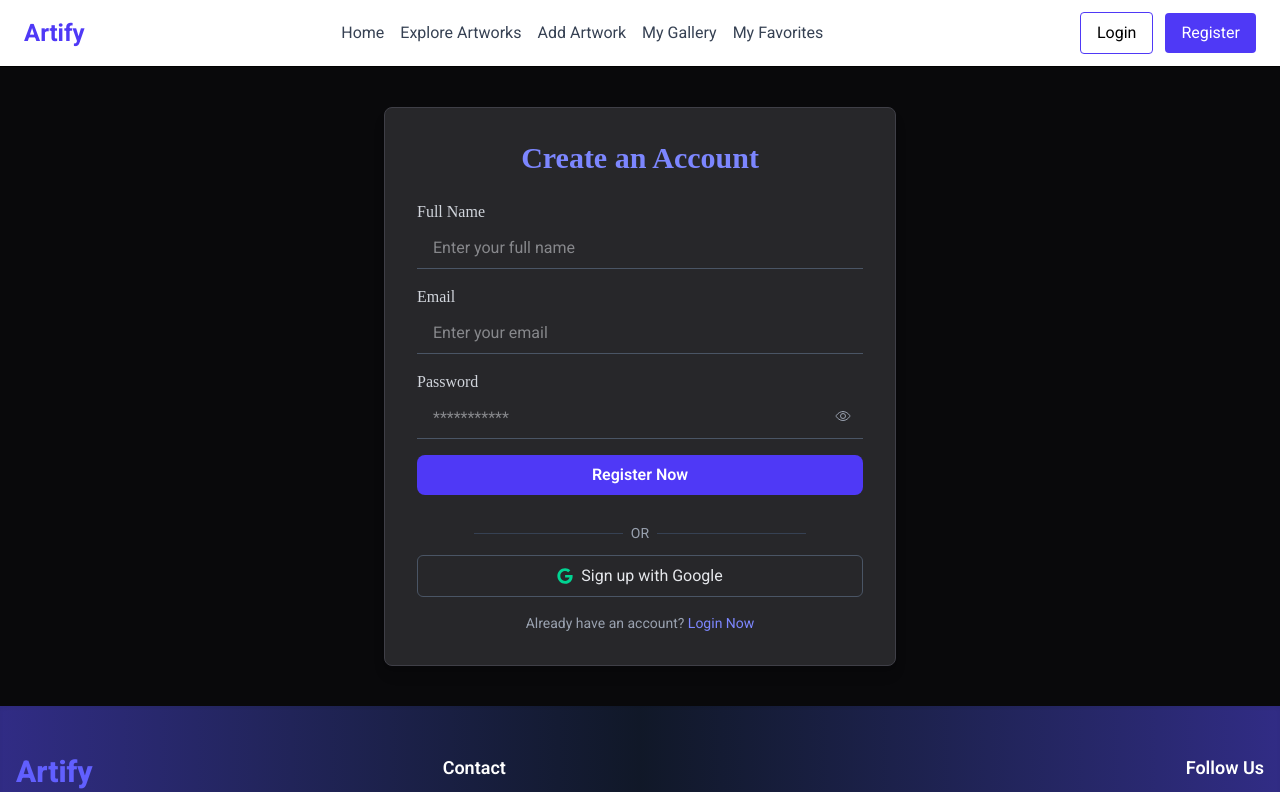
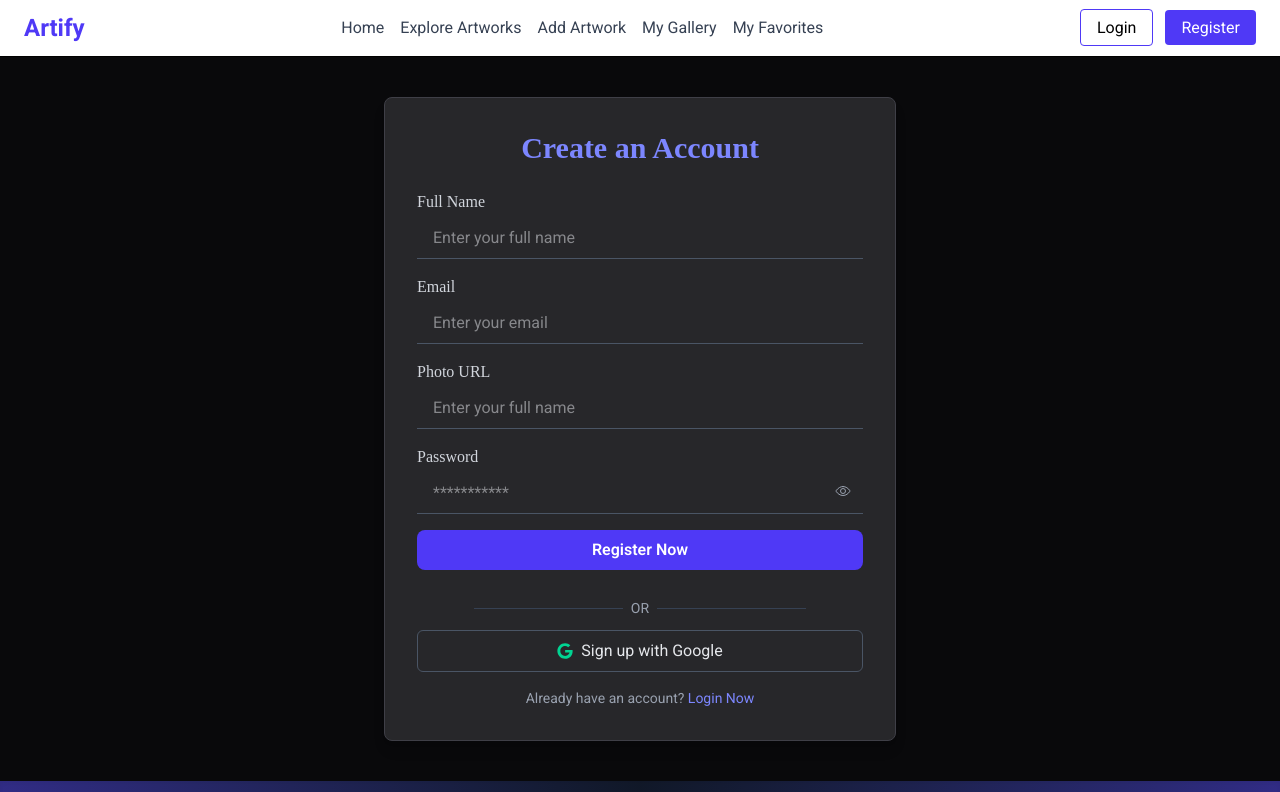
Before and after one commit to mdhasanmahamud-dev/Assignment_10_Artify_Client, a React (Vite) app: page /register in a window 1280 px wide. Shown: the top 792 px of the page. Built offline with nearby package versions, Linux system fonts and the light colour scheme; no server answers; a web font is replaced by a local one.

Commit message:
Add user profile update functionalty

```diff
--- a/src/context/AuthProvider.jsx
+++ b/src/context/AuthProvider.jsx
@@ -5,6 +5,7 @@ import {
   signInWithEmailAndPassword,
   signInWithPopup,
   signOut,
+  updateProfile,
 } from "firebase/auth";
 import { createContext, useEffect, useState } from "react";
 import { auth } from "../firebase/firebase.init";
@@ -86,6 +87,19 @@ const AuthProvider = ({ children }) => {
     }
   };
 
+  //Update User Profile
+  const updateUser = async (updatedUserData) => {
+    setUserLoading(true);
+    try {
+      const result = await updateProfile(auth.currentUser, updatedUserData);
+      console.log("Update result:", result);
+    } catch (error) {
+      console.error("Error updating profile:", error);
+    } finally {
+      setUserLoading(false);
+    }
+  };
+
   useEffect(() => {
     setUserLoading(true);
     const unsubscribe = onAuthStateChanged(auth, (currentUser) => {
@@ -103,6 +117,7 @@ const AuthProvider = ({ children }) => {
     loginUser,
     logOutUser,
     signInWithGoogle,
+    updateUser,
   };
   return (
     <AuthContext.Provider value={userInfo}>{children}</AuthContext.Provider>
--- a/src/pages/AuthPages/Register/Register.jsx
+++ b/src/pages/AuthPages/Register/Register.jsx
@@ -7,7 +7,8 @@ import useUserHook from "../../../hooks/useUserHook";
 
 const Register = () => {
   const [showPassword, setShowPassword] = useState(false);
-  const { userloading, createUser, signInWithGoogle } = useUserHook();
+  const { userloading, createUser, signInWithGoogle, updateUser } =
+    useUserHook();
   const navigate = useNavigate();
   const {
     register,
@@ -20,6 +21,12 @@ const Register = () => {
     try {
       const result = await createUser(data.email, data.password);
       console.log(result.user);
+      if (result.user) {
+        await updateUser({
+          displayName: data.name,
+          photoURL: data.photo,
+        });
+      }
       navigate("/");
     } catch (error) {
       console.error(error);
@@ -85,6 +92,23 @@ const Register = () => {
             />
             {errors.email && (
               <p className="text-red-400 text-sm">{errors.email.message}</p>
+            )}
+          </div>
+          {/* Photo URL */}
+          <div>
+            <label className="block text-gray-300 font-medium mb-1">
+              Photo URL
+            </label>
+            <input
+              {...register("photo", { required: "Full Name is required" })}
+              type="text"
+              placeholder="Enter your full name"
+              className={`w-full px-4 py-2 border-b border-gray-600 bg-transparent focus:outline-none focus:border-indigo-500 transition ${
+                errors.photo ? "border-red-500" : ""
+              }`}
+            />
+            {errors.photo && (
+              <p className="text-red-400 text-sm">{errors.photo.message}</p>
             )}
           </div>
 
--- a/src/shared/Navbar/Navbar.jsx
+++ b/src/shared/Navbar/Navbar.jsx
@@ -1,8 +1,10 @@
 import { NavLink } from "react-router";
 import { CiMenuFries } from "react-icons/ci";
 import { RxCross2 } from "react-icons/rx";
+import { FaUserAlt } from "react-icons/fa";
 import { useState } from "react";
 import MobileNavbar from "./MobileNavbar";
+import useUserHook from "../../hooks/useUserHook";
 const Navbar = () => {
   const navItems = [
     { name: "Home", path: "/" },
@@ -11,10 +13,10 @@ const Navbar = () => {
     { name: "My Gallery", path: "/my-gallery" },
     { name: "My Favorites", path: "/my-favorites" },
   ];
-
   const [showMobileMenu, setShowMobileMenu] = useState(false);
   const closeMenu = () => setShowMobileMenu(false);
-
+  const { userloading, user } = useUserHook();
+  console.log(user);
   return (
     <header className="bg-white  sticky top-0 z-50 border-b">
       <div className="container mx-auto px-6 py-3 flex items-center justify-between">
@@ -41,8 +43,19 @@ const Navbar = () => {
           ))}
         </ul>
 
+        <div className="hidden md:flex">
+          {user ? (
+            <div className="bg-green-200 hover:bg-green-300 p-1 rounded-full border-none outline-none ">
+              <img
+                className="size-10 rounded-full cursor-pointer hover:scale-105 transition-all duration-200 ease-in-out"
+                src={user.photoURL}
+                alt=""
+              />
+            </div>
+          ) : (
+            <>
               {/* Auth Buttons */}
-        <div className="hidden md:flex items-center space-x-3">
+              <div className=" items-center space-x-3">
                 <NavLink
                   to="/login"
                   className="px-4 py-2 border border-indigo-600 text-black hover:text-white rounded hover:bg-indigo-600 transition-colors"
@@ -55,6 +68,9 @@ const Navbar = () => {
                 >
                   Register
                 </NavLink>
+              </div>
+            </>
+          )}
         </div>
 
         {/* Mobile Menu Icon Toggle*/}
@@ -69,10 +85,7 @@ const Navbar = () => {
       </div>
       {/* Mobile Menu */}
       {showMobileMenu && (
-        <MobileNavbar
-          navItems={navItems}
-          closeMenu={closeMenu}
-        />
+        <MobileNavbar navItems={navItems} closeMenu={closeMenu} />
       )}
     </header>
   );
```
Lines whose indentation alone changed are shown as unchanged.
